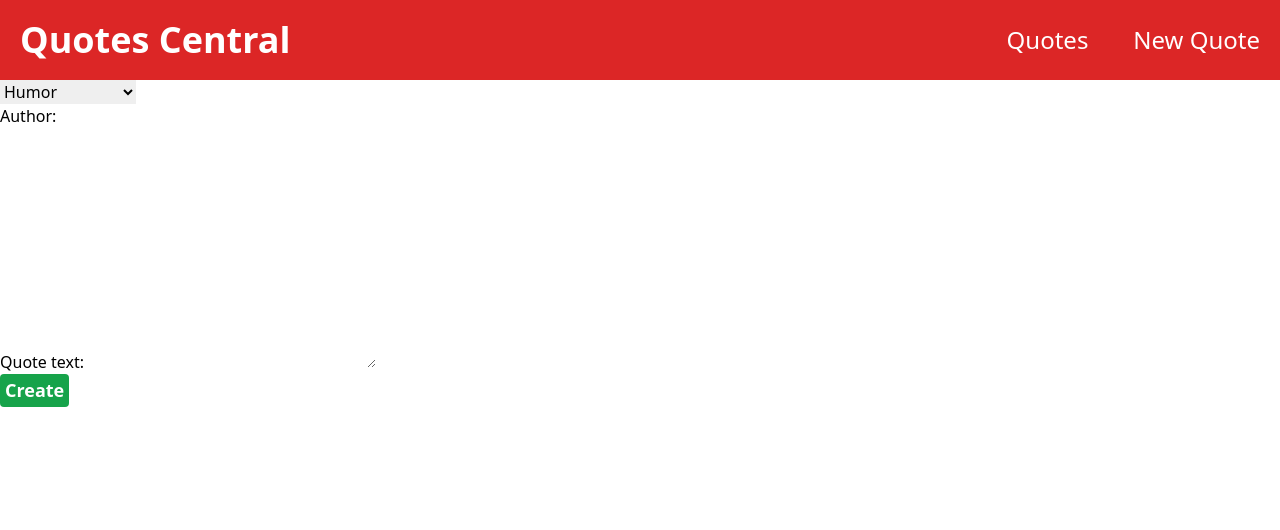
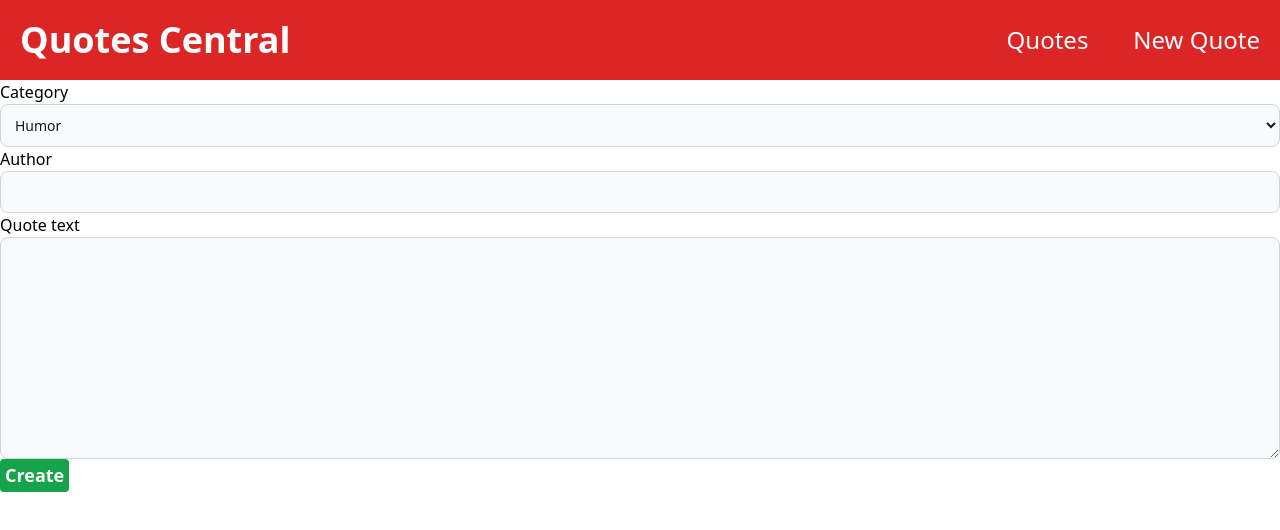
Before and after one commit to muradilinc/controlwork8, a React (Vite) app: page /add-quote in a window 1280 px wide. Shown: the top 530 px of the page. Built offline with nearby package versions, Linux system fonts and the light colour scheme.

Commit message:
добавил дизайн для формы

```diff
--- a/src/containers/AddQuotes/AddQuotes.tsx
+++ b/src/containers/AddQuotes/AddQuotes.tsx
@@ -44,28 +44,39 @@ const AddQuotes: React.FC = () => {
   return (
     <div>
       <form onSubmit={createQuote}>
-        <select name="categories" value={quote.categories} onChange={changeQuote} id="categories">
+        <div>
+          <label htmlFor="categories">Category</label>
+          <select
+            className="bg-gray-50 border border-gray-300 text-gray-900 text-sm rounded-lg focus:ring-blue-500 focus:border-blue-500 block w-full p-2.5 dark:bg-gray-700 dark:border-gray-600 dark:placeholder-gray-400 dark:text-white dark:focus:ring-blue-500 dark:focus:border-blue-500"
+            name="categories"
+            value={quote.categories}
+            onChange={changeQuote}
+            id="categories"
+          >
             {
               categories.map(category => (
                 <option key={category.id} value={category.id}>{category.title}</option>
               ))
             }
           </select>
+        </div>
         <div>
-          <label htmlFor="author">Author:</label>
+          <label htmlFor="author">Author</label>
           <input
             value={quote.author}
             onChange={changeQuote}
+            className="bg-gray-50 border border-gray-300 text-gray-900 text-sm rounded-lg focus:ring-blue-500 focus:border-blue-500 block w-full p-2.5 dark:bg-gray-700 dark:border-gray-600 dark:placeholder-gray-400 dark:text-white dark:focus:ring-blue-500 dark:focus:border-blue-500"
             name="author"
             type="text"
             id="author"
           />
         </div>
         <div>
-          <label htmlFor="quote-text">Quote text:</label>
+          <label htmlFor="quote-text">Quote text</label>
           <textarea
             value={quote.quoteText}
             onChange={changeQuote}
+            className="bg-gray-50 border border-gray-300 text-gray-900 text-sm rounded-lg focus:ring-blue-500 focus:border-blue-500 block w-full p-2.5 dark:bg-gray-700 dark:border-gray-600 dark:placeholder-gray-400 dark:text-white dark:focus:ring-blue-500 dark:focus:border-blue-500"
             name="quoteText"
             id="quote-text"
             cols={30}
@@ -74,7 +85,8 @@ const AddQuotes: React.FC = () => {
         </div>
         <button
           type="submit"
-          className="capitalize rounded font-bold text-[18px] text-white py-[3px] px-[5px] bg-green-600">create</button>
+          className="capitalize rounded font-bold text-[18px] text-white py-[3px] px-[5px] bg-green-600">create
+        </button>
       </form>
     </div>
   );
```
Lines whose indentation alone changed are shown as unchanged.
